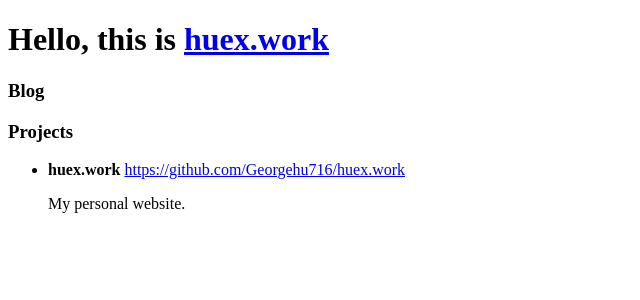
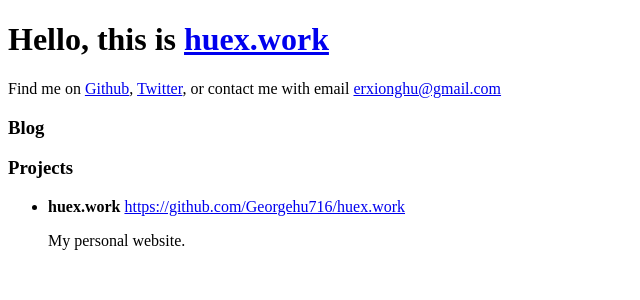
Before and after one commit to Georgehu716/huex.work, a Django app: page / in a window 1280 px wide. Shown: the top 300 px of the page, without its empty margins (0-640 px from the left). Run offline with Django 4.2, Linux system fonts and the light colour scheme; parts of the project's set-up code (start-up, migrations or seed data) failed here and were passed over.

Commit message:
Add personal info

```diff
--- a/homepage/templates/homepage/home.html
+++ b/homepage/templates/homepage/home.html
@@ -5,6 +5,7 @@
     </head>
     <body>
         <h1>Hello, this is <a href="http://huex.work">huex.work</a></h1>
+        <p>Find me on <a href="https://github.com/georgehu716">Github</a>, <a href="https://twitter.com/_ooooooG">Twitter</a>, or contact me with email <a href="mailto:erxionghu@gmail.com">erxionghu@gmail.com</a></p>
         <h3>Blog</h3>
         <h3>Projects</h3>
         <ul>
```
